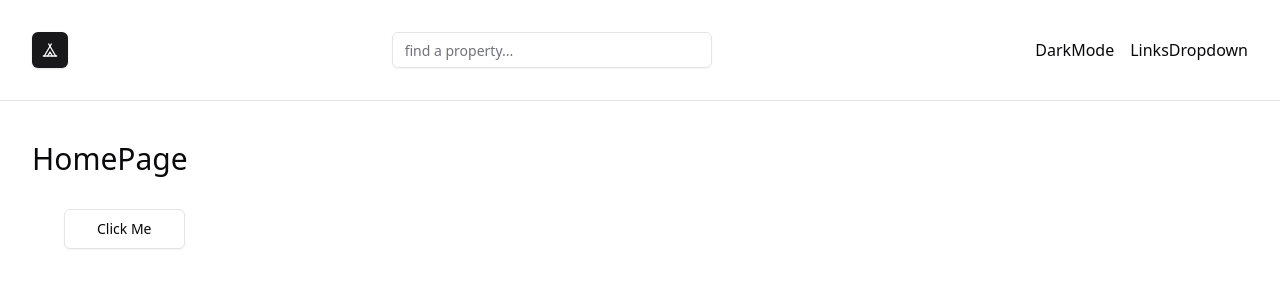
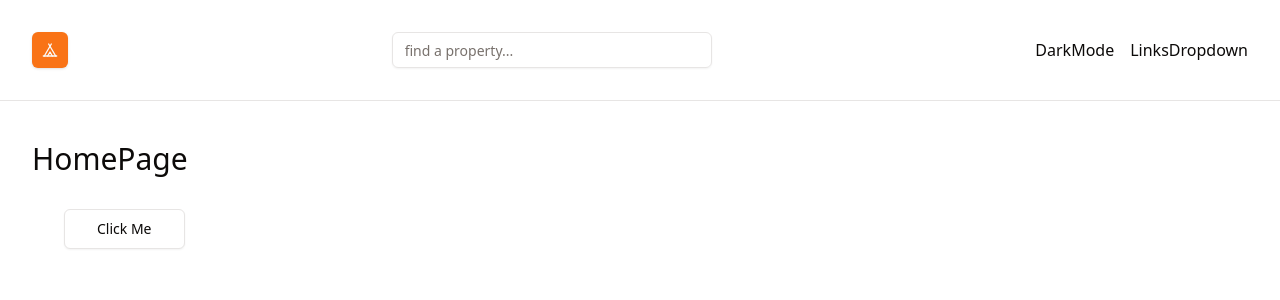
Before and after one commit to crudalex/home-away, a Next.js app: page / in a window 1280 px wide. Shown: the top 300 px of the page. Built offline with nearby package versions, Linux system fonts and the light colour scheme.

Commit message:
Change Theme with Shadcn/ui

```diff
--- a/app/globals.css
+++ b/app/globals.css
@@ -11,57 +11,57 @@
 @layer base {
   :root {
     --background: 0 0% 100%;
-    --foreground: 240 10% 3.9%;
+    --foreground: 20 14.3% 4.1%;
     --card: 0 0% 100%;
-    --card-foreground: 240 10% 3.9%;
+    --card-foreground: 20 14.3% 4.1%;
     --popover: 0 0% 100%;
-    --popover-foreground: 240 10% 3.9%;
-    --primary: 240 5.9% 10%;
-    --primary-foreground: 0 0% 98%;
-    --secondary: 240 4.8% 95.9%;
-    --secondary-foreground: 240 5.9% 10%;
-    --muted: 240 4.8% 95.9%;
-    --muted-foreground: 240 3.8% 46.1%;
-    --accent: 240 4.8% 95.9%;
-    --accent-foreground: 240 5.9% 10%;
+    --popover-foreground: 20 14.3% 4.1%;
+    --primary: 24.6 95% 53.1%;
+    --primary-foreground: 60 9.1% 97.8%;
+    --secondary: 60 4.8% 95.9%;
+    --secondary-foreground: 24 9.8% 10%;
+    --muted: 60 4.8% 95.9%;
+    --muted-foreground: 25 5.3% 44.7%;
+    --accent: 60 4.8% 95.9%;
+    --accent-foreground: 24 9.8% 10%;
     --destructive: 0 84.2% 60.2%;
-    --destructive-foreground: 0 0% 98%;
-    --border: 240 5.9% 90%;
-    --input: 240 5.9% 90%;
-    --ring: 240 10% 3.9%;
+    --destructive-foreground: 60 9.1% 97.8%;
+    --border: 20 5.9% 90%;
+    --input: 20 5.9% 90%;
+    --ring: 24.6 95% 53.1%;
+    --radius: 0.5rem;
     --chart-1: 12 76% 61%;
     --chart-2: 173 58% 39%;
     --chart-3: 197 37% 24%;
     --chart-4: 43 74% 66%;
     --chart-5: 27 87% 67%;
-    --radius: 0.5rem
   }
 
   .dark {
-    --background: 240 10% 3.9%;
-    --foreground: 0 0% 98%;
-    --card: 240 10% 3.9%;
-    --card-foreground: 0 0% 98%;
-    --popover: 240 10% 3.9%;
-    --popover-foreground: 0 0% 98%;
-    --primary: 0 0% 98%;
-    --primary-foreground: 240 5.9% 10%;
-    --secondary: 240 3.7% 15.9%;
-    --secondary-foreground: 0 0% 98%;
-    --muted: 240 3.7% 15.9%;
-    --muted-foreground: 240 5% 64.9%;
-    --accent: 240 3.7% 15.9%;
-    --accent-foreground: 0 0% 98%;
-    --destructive: 0 62.8% 30.6%;
-    --destructive-foreground: 0 0% 98%;
-    --border: 240 3.7% 15.9%;
-    --input: 240 3.7% 15.9%;
-    --ring: 240 4.9% 83.9%;
+    --background: 20 14.3% 4.1%;
+    --foreground: 60 9.1% 97.8%;
+    --card: 20 14.3% 4.1%;
+    --card-foreground: 60 9.1% 97.8%;
+    --popover: 20 14.3% 4.1%;
+    --popover-foreground: 60 9.1% 97.8%;
+    --primary: 20.5 90.2% 48.2%;
+    --primary-foreground: 60 9.1% 97.8%;
+    --secondary: 12 6.5% 15.1%;
+    --secondary-foreground: 60 9.1% 97.8%;
+    --muted: 12 6.5% 15.1%;
+    --muted-foreground: 24 5.4% 63.9%;
+    --accent: 12 6.5% 15.1%;
+    --accent-foreground: 60 9.1% 97.8%;
+    --destructive: 0 72.2% 50.6%;
+    --destructive-foreground: 60 9.1% 97.8%;
+    --border: 12 6.5% 15.1%;
+    --input: 12 6.5% 15.1%;
+    --ring: 20.5 90.2% 48.2%;
     --chart-1: 220 70% 50%;
     --chart-2: 160 60% 45%;
     --chart-3: 30 80% 55%;
     --chart-4: 280 65% 60%;
-    --chart-5: 340 75% 55%
+    --chart-5: 340 75% 55%;
   }
 }
 
```
